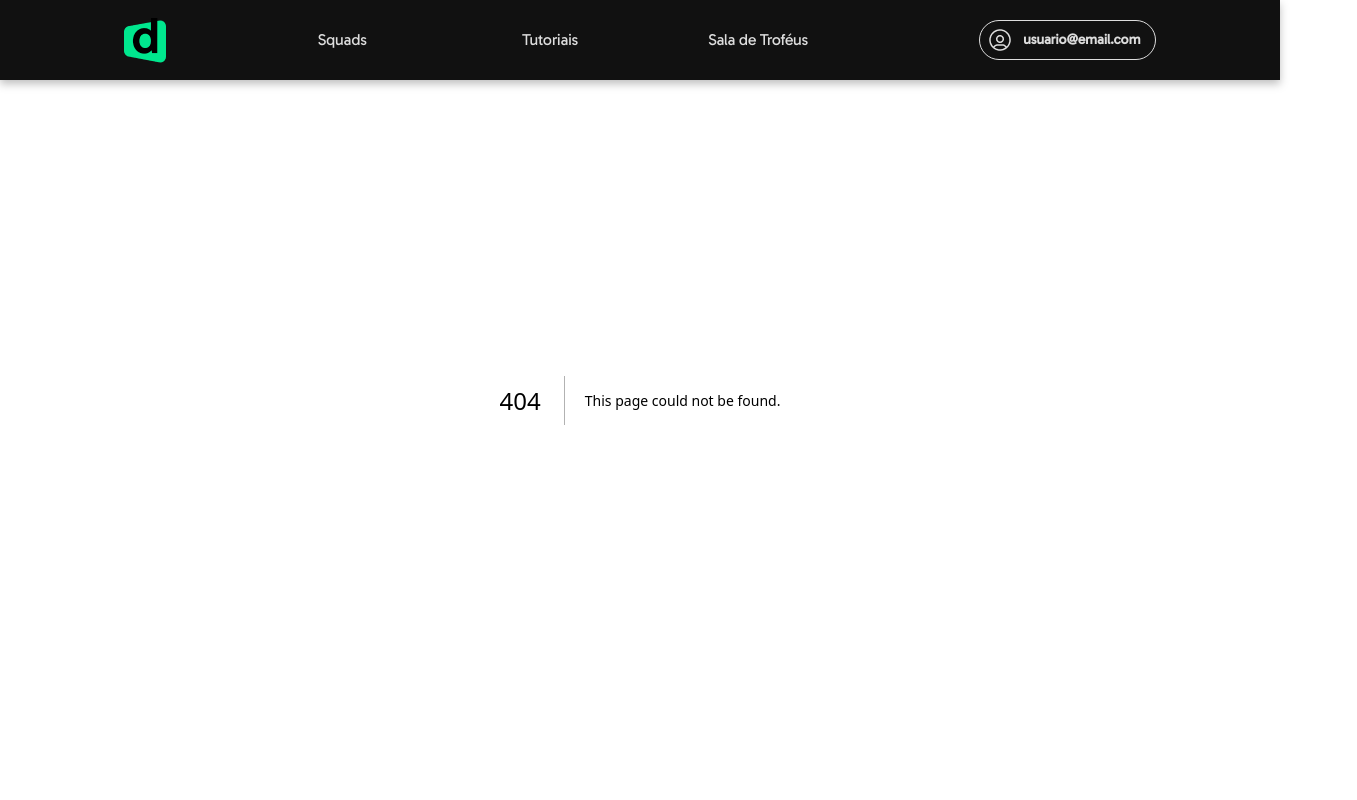
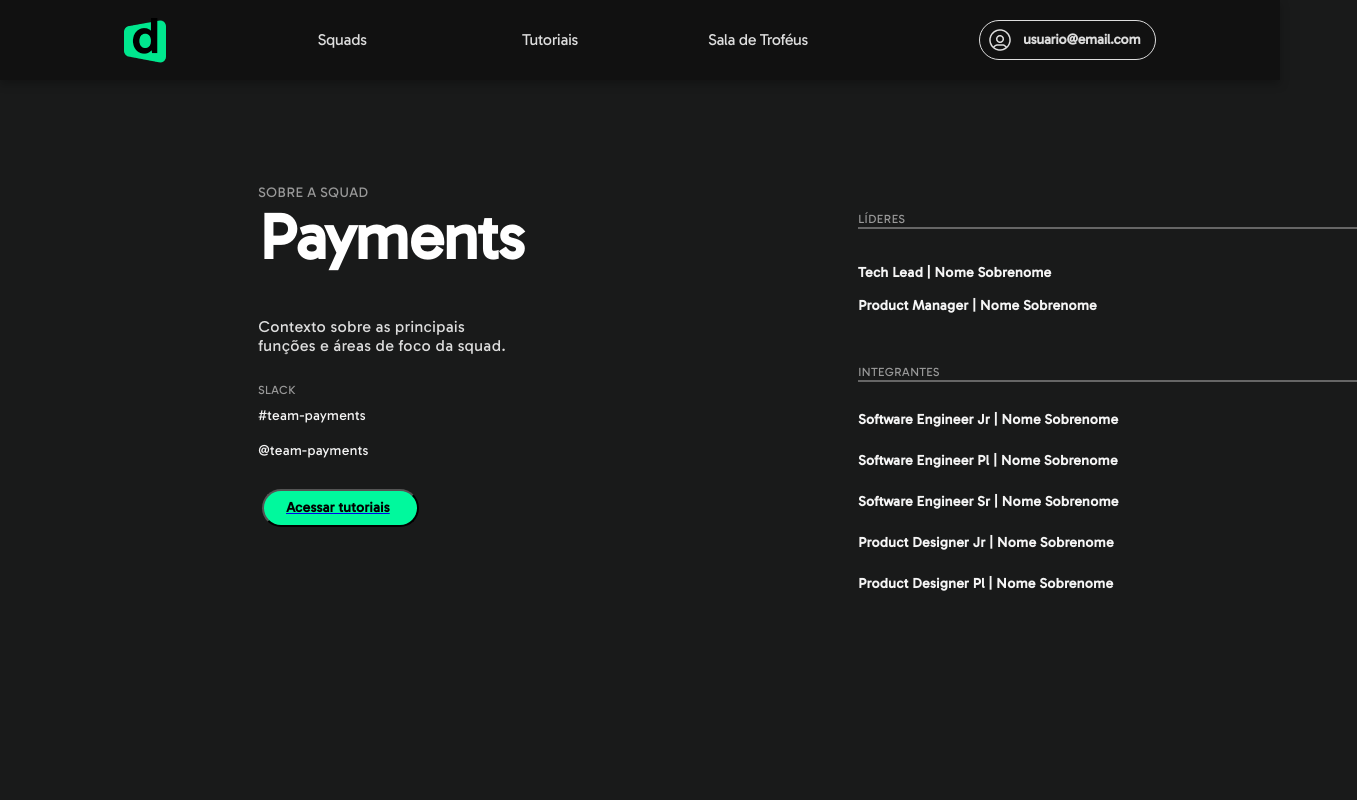
Before and after one commit to Corphius/pinnacle-station-frontend, a Next.js app: page /squad-page-1 in a window 1280 px wide. Before the commit this address had no page. Shown: the top 800 px of the page, 1357 px wide, since content can reach past the window. Built offline with nearby package versions, Linux system fonts and the light colour scheme.

Commit message:
fix css and add specific squad pages

```diff
--- /dev/null
+++ b/src/pages/squad-page-1/index.tsx
@@ -0,0 +1,74 @@
+import React from 'react';
+import Head from 'next/head';
+import Link from 'next/link';
+
+export default function SquadPageOne() {
+    return (
+        <div className="container">
+            <Head>
+                <title>Squad</title>
+                <meta name="viewport" content="width=device-width, initial-scale=1.0" />
+                <link rel="icon" href="/favicon.ico" />
+            </Head>
+
+            <div id="aboutSquad">
+                <p>SOBRE A SQUAD</p>
+            </div>
+
+            <div id="squadName">
+                <p>Payments</p>
+            </div>
+
+            <div id="squadInfo">
+                <p>Contexto sobre as principais funções e áreas de foco da squad.</p>
+            </div>
+
+            <div id="slack">
+                <p>Slack</p>
+            </div>
+
+            <div id="slackInfo">
+                <p>#team-payments</p>
+                <p>@team-payments</p>
+            </div>
+
+            <div id="goToTutorialButton">
+                <Link href={'/tutorial-page'}>
+                    <button>
+                        <span id="goToTutorialButtonContent">
+                            <span>Acessar tutoriais</span>
+                        </span>
+                    </button>
+                </Link>
+            </div>
+
+            <div id="leaders">
+                <p>Líderes</p>
+            </div>
+
+            <div id="lineOne"></div>
+
+            <div id="techLead">
+                <p>Tech Lead | Nome Sobrenome</p>
+            </div>
+
+            <div id="productManager">
+                <p>Product Manager | Nome Sobrenome</p>
+            </div>
+
+            <div id="members">
+                <p>Integrantes</p>
+            </div>
+
+            <div id="lineTwo"></div>
+
+            <div id="membersList">
+                <p>Software Engineer Jr | Nome Sobrenome</p>
+                <p>Software Engineer Pl | Nome Sobrenome</p>
+                <p>Software Engineer Sr | Nome Sobrenome</p>
+                <p>Product Designer Jr | Nome Sobrenome</p>
+                <p>Product Designer Pl | Nome Sobrenome</p>
+            </div>
+        </div>
+    );
+}
--- a/src/styles/globals.css
+++ b/src/styles/globals.css
@@ -1,6 +1,11 @@
 @font-face {
   font-family: Aprova;
   src: url(fonts/Aprova/Aprova-Regular.otf);
+}
+
+#container {
+  position: relative;
+  min-height: 100vh;
 }
 
 body {
@@ -589,7 +594,7 @@ header {
   position: absolute;
   width: 560px;
   height: 45px;
-  left: 596px;
+  left: 720px;
   top: 248px;
 }
 
@@ -780,6 +785,7 @@ header {
   display: flex;
   flex-direction: row;
   align-items: center;
+  justify-content: space-between;
   padding: 0px;
   gap: 8px;
   width: 250px;
```
Also changed, not shown: src/pages/squad-page-2/index.tsx (added, +73 -0 lines), src/pages/squad-page/[squadId].tsx (+45 -45 lines), src/pages/squad-page/index.tsx (+40 -40 lines), src/pages/squad-selection-page/index.tsx (+18 -20 lines).
